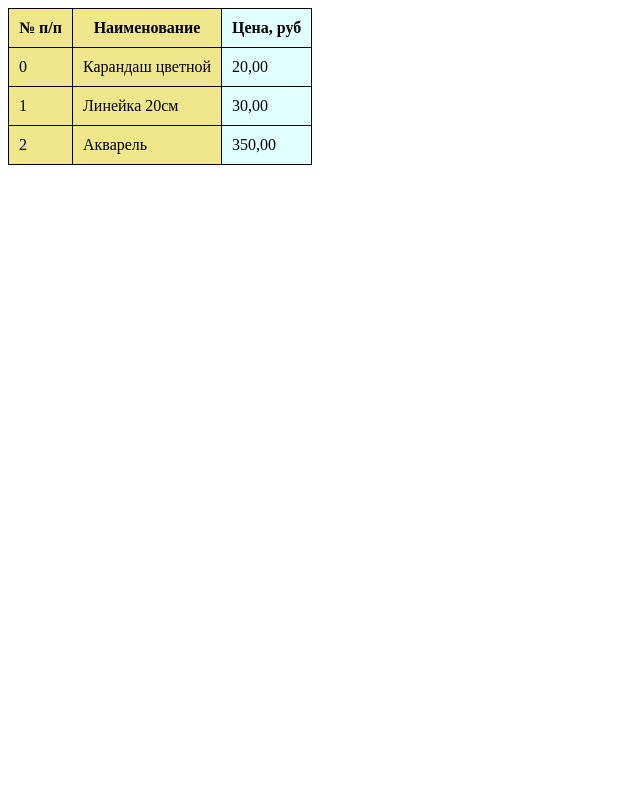
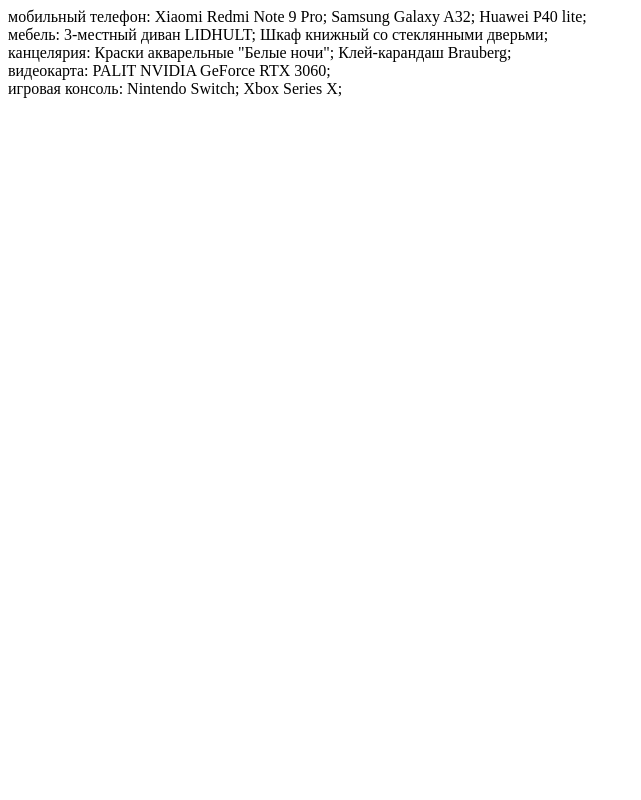
Before and after one commit to SiriusArcticFox/sct_php_1, a PHP site: page /3.php in a window 1280 px wide. Shown: the whole page, without its empty margins (0-641 px from the left). Run offline with PHP 8.4, Linux system fonts and the light colour scheme.

Commit message:
16 lesson

```diff
--- a/3.php
+++ b/3.php
@@ -1,7 +1,7 @@
 <html lang="ru">
 <head>
     <meta charset="utf-8">
-    <title>Урок №15</title>
+    <title>Урок №16</title>
     <style>
         table { border-collapse: collapse; }
             th { text-align: center }
@@ -16,26 +16,34 @@
 </head>
 <body>
 <?php
-    function createTable(){
-      echo "<table><thead><tr><th>№ п/п</th><th>Наименование</th><th>Цена, руб</th></tr></thead><tbody>";
-      for ($i = 0; $i < 3; $i++){
-          echo "<tr><td>$i</td><td>";
-          switch ($i) {
-              case 0:
-                  echo "Карандаш цветной</td><td>20,00";
-                  break;
-              case 1:
-                  echo "Линейка 20см</td><td>30,00";
-                  break;
-              default:
-                  echo "Акварель</td><td>350,00";
-          }
-          echo "</td></tr>";
-      }
-      echo "</tbody></table>";
+    $products = [
+        'мобильный телефон' => [
+            'Xiaomi Redmi Note 9 Pro',
+            'Samsung Galaxy A32',
+            'Huawei P40 lite',
+        ],
+        'мебель' => [
+            '3-местный диван LIDHULT',
+            'Шкаф книжный со стеклянными дверьми',
+        ],
+        'канцелярия' => [
+            'Краски акварельные "Белые ночи"',
+            'Клей-карандаш Brauberg',
+        ],
+        'видеокарта' => [ 'PALIT NVIDIA GeForce RTX 3060' ],
+        'игровая консоль' => [
+            'Nintendo Switch',
+            'Xbox Series X'
+        ],
+    ];
+
+    foreach ($products as $i => $value) {
+        echo "$i: ";
+        foreach ($value as $j) {
+            echo " $j;";
+        }
+        echo '<br/>';
     }
-
-    createTable();
 ?>
 </body>
 </html>
```
Also changed, not shown: 1.php (+8 -9 lines), 2.php (+10 -15 lines), 4.php (deleted, +0 -32 lines).
